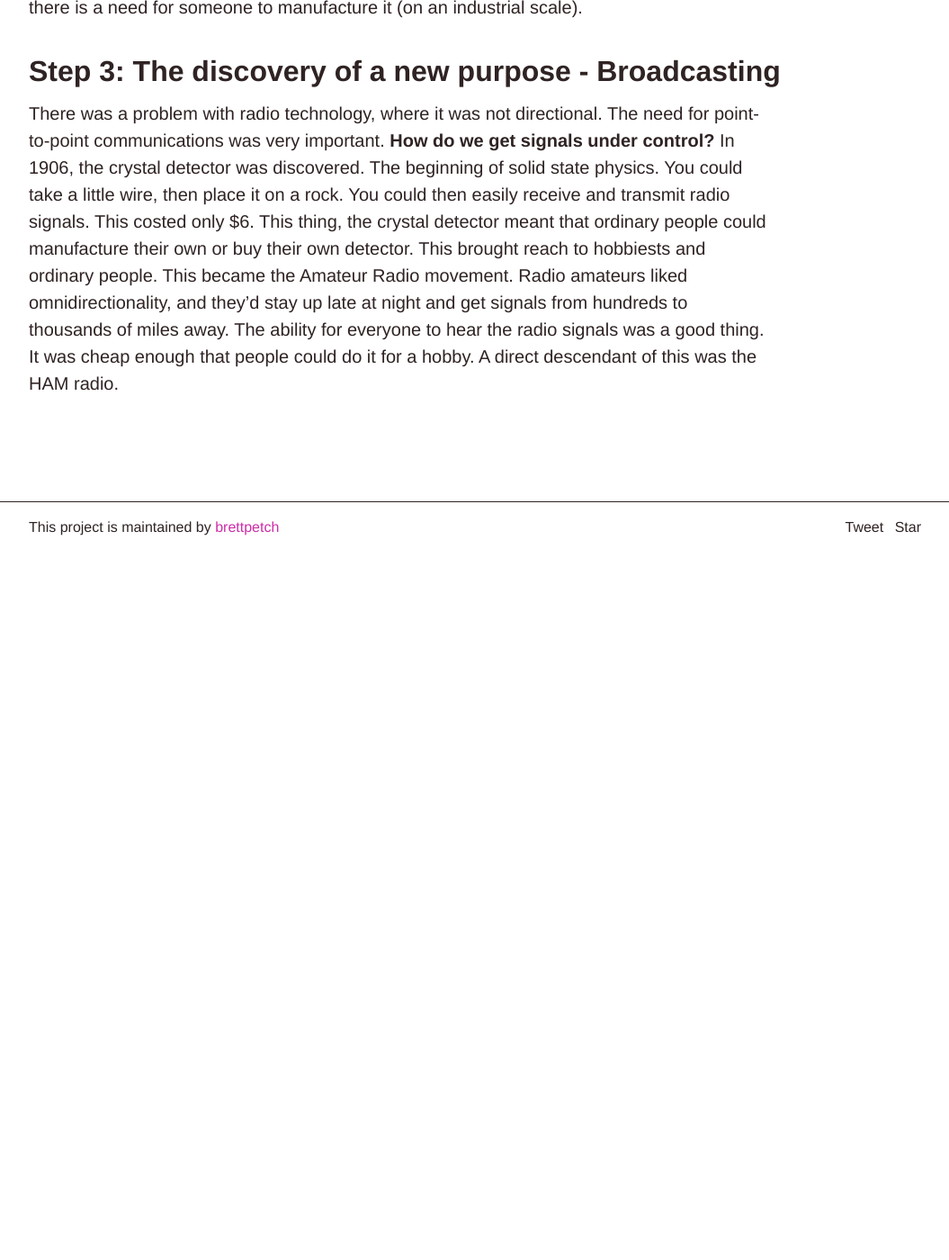
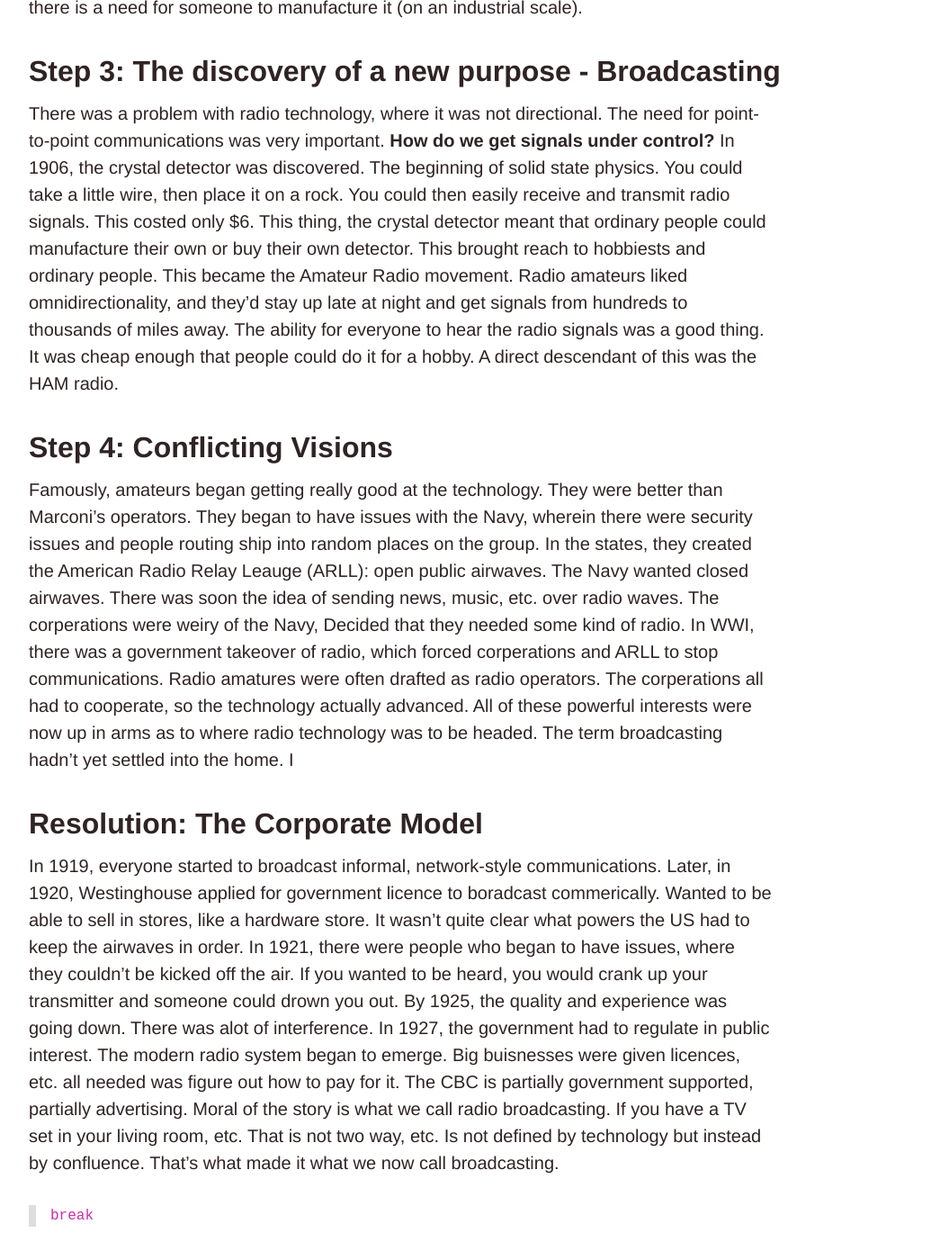
Before and after one commit to brettpetch/MIT-2500, a Jekyll site: the page built from _posts/2020-01-27-Lecture-4.md, in a window 1280 px wide and 1400 px high, scrolled down 7110 px. Shown: the whole window at 90% size, without its empty margins (112-1167 px from the left). Built offline with Jekyll 4.4.1, drawn with Linux system fonts in a browser that asks for light colours; comment, search, counter and statistics services are not loaded; before the commit the page ends 7724 px from its top, so only the background shows below that.

Commit message:
commit at break

````diff
--- a/_posts/2020-01-27-Lecture-4.md
+++ b/_posts/2020-01-27-Lecture-4.md
@@ -85,3 +85,13 @@ There was an Italian born man named Marconi, with all of this in mind, he got al
 
 ## Step 3: The discovery of a new purpose - Broadcasting
 There was a problem with radio technology, where it was not directional. The need for point-to-point communications was very important. **How do we get signals under control?** In 1906, the crystal detector was discovered. The beginning of solid state physics. You could take a little wire, then place it on a rock. You could then easily receive and transmit radio signals. This costed only $6. This thing, the crystal detector meant that ordinary people could manufacture their own or buy their own detector. This brought reach to hobbiests and ordinary people. This became the Amateur Radio movement. Radio amateurs liked omnidirectionality, and they'd stay up late at night and get signals from hundreds to thousands of miles away. The ability for everyone to hear the radio signals was a good thing. It was cheap enough that people could do it for a hobby. A direct descendant of this was the HAM radio.
+
+## Step 4: Conflicting Visions
+Famously, amateurs began getting really good at the technology. They were better than Marconi's operators. They began to have issues with the Navy, wherein there were security issues and people routing ship into random places on the group. In the states, they created the American Radio Relay Leauge (ARLL): open public airwaves. The Navy wanted closed airwaves. There was soon the idea of sending news, music, etc. over radio waves. The corperations were weiry of the Navy, Decided that they needed some kind of radio. In WWI, there was a government takeover of radio, which forced corperations and ARLL to stop communications. Radio amatures were often drafted as radio operators. The corperations all had to cooperate, so the technology actually advanced. All of these powerful interests were now up in arms as to where radio technology was to be headed. The term broadcasting hadn't yet settled into the home. I
+
+## Resolution: The Corporate Model
+In 1919, everyone started to broadcast informal, network-style communications. Later, in 1920, Westinghouse applied for government licence to boradcast commerically. Wanted to be able to sell in stores, like a hardware store. It wasn't quite clear what powers the US had to keep the airwaves in order. In 1921, there were people who began to have issues, where they couldn't be kicked off the air. If you wanted to be heard, you would crank up your transmitter and someone could drown you out. By 1925, the quality and experience was going down. There was alot of interference. In 1927, the government had to regulate in public interest. The modern radio system began to emerge. Big buisnesses were given licences, etc. all needed was figure out how to pay for it. The CBC is partially government supported, partially advertising. Moral of the story is what we call radio broadcasting. If you have a TV set in your living room, etc. That is not two way, etc. Is not defined by technology but instead by confluence. That's what made it what we now call broadcasting.
+
+```
+break
+```
````
